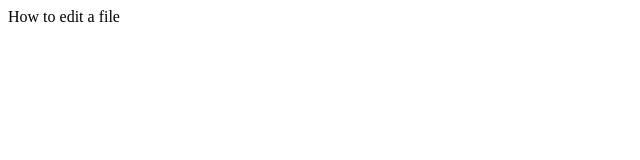
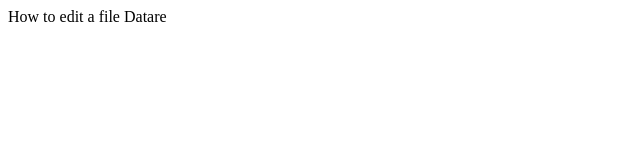
Before and after one commit to d4tar3/datare, a plain HTML site: page index.html in a window 1280 px wide. Shown: the full height of the page, 0-640 px from the left. Drawn offline with Linux system fonts and the light colour scheme.

Commit message:
Updated index.html

```diff
--- a/index.html
+++ b/index.html
@@ -4,5 +4,6 @@
   </head>
   <body>
     How to edit a file
+    Datare
   </body>
 </html>
```
